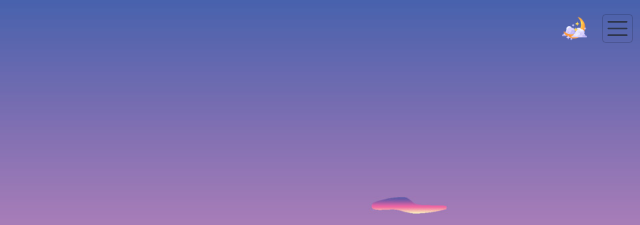
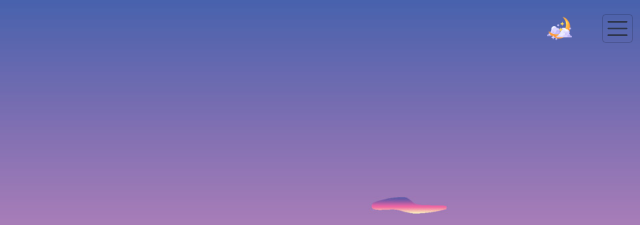
Before and after one commit to CK-Kwok87/sjkcsgjan.edu.my, a website: page index.html in a window 1280 px wide. Shown: the top 225 px of the page, 640-1280 px from the left. Drawn offline with Linux system fonts and the light colour scheme.

Commit message:
Adjusted margin of dark mode icon.

```diff
--- a/index.html
+++ b/index.html
@@ -28,7 +28,7 @@
             src="assets/images/dark theme icons/moonlight.png"
             alt="moon image"
             id="icon"
-            class="ms-auto me-4"
+            class="ms-auto me-5"
           />
 
           <button
```
